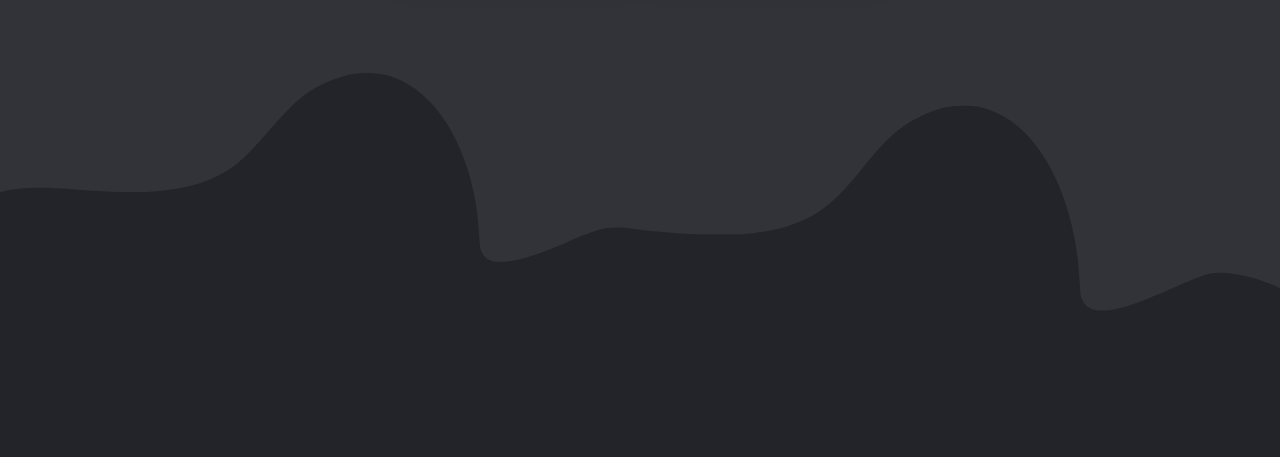
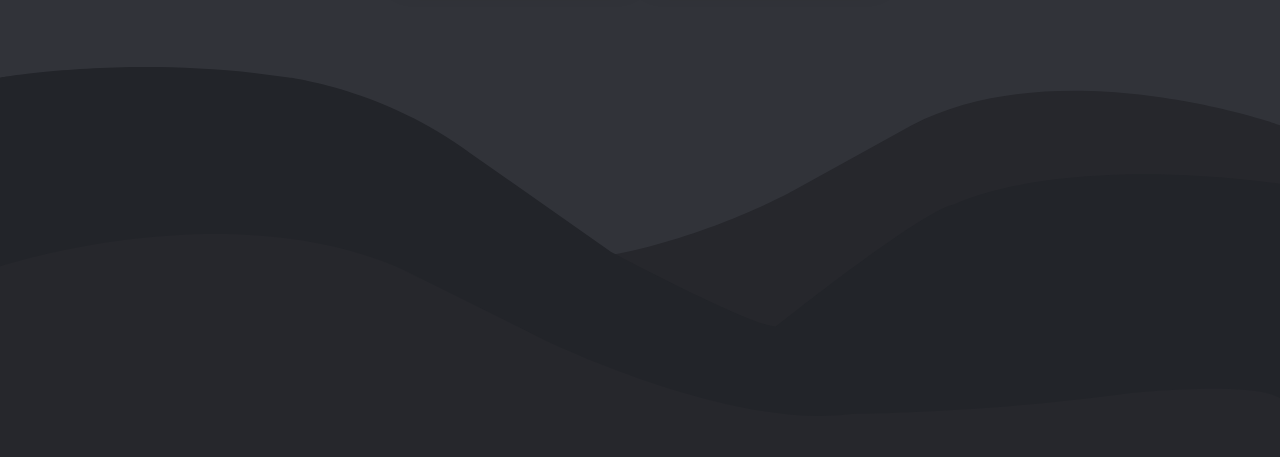
Before and after one commit to Kaeltec/website, a Gatsby site: page / in a window 1280 px wide. Shown: the part 343-800 px from the top of the page. Built offline with nearby package versions, Linux system fonts and the light colour scheme; Gatsby itself is replaced by a stand-in of ours.

Commit message:
chore: wave from home page changed

```diff
--- a/src/pages/index.js
+++ b/src/pages/index.js
@@ -4,6 +4,8 @@ import { Link } from 'gatsby';
 import Layout from '../components/Layout';
 import Image from '../components/Image';
 import SEO from '../components/SEO';
+
+import Wave from '../assets/images/wave.svg';
 
 import {
   Container,
@@ -18,19 +20,7 @@ const HomePage = () => (
 
     <Container>
       <WaveContainer>
-        <svg
-          version="1.0"
-          xmlns="http://www.w3.org/2000/svg"
-          viewBox="0 0 1920.000000 581.000000"
-          preserveAspectRatio="xMidYMid meet"
-        >
-          <g
-            transform="translate(0.000000,581.000000) scale(0.100000,-0.100000)"
-            stroke="none"
-          >
-            <path d="M5319 5455 c-272 -44 -553 -167 -782 -342 -110 -84 -285 -263 -507 -518 -234 -270 -395 -432 -518 -523 -306 -227 -670 -343 -1201 -383 -242 -18 -753 -6 -1141 26 -525 44 -841 39 -1082 -17 l-88 -20 0 -1839 0 -1839 9600 0 9600 0 0 1119 0 1118 -77 36 c-251 114 -597 198 -816 197 -172 -1 -220 -16 -702 -225 -148 -64 -324 -138 -390 -165 -577 -229 -871 -237 -975 -26 -31 62 -32 70 -46 288 -22 349 -56 586 -125 866 -217 884 -675 1520 -1231 1706 -144 49 -213 59 -383 59 -236 1 -392 -37 -635 -154 -320 -154 -499 -312 -890 -789 -83 -102 -197 -235 -252 -297 -363 -405 -747 -592 -1378 -670 -117 -14 -221 -18 -545 -18 -349 0 -442 4 -730 28 -348 29 -429 37 -590 63 -147 23 -345 15 -445 -19 -167 -56 -349 -126 -409 -156 -87 -44 -429 -180 -580 -231 -192 -64 -313 -91 -437 -97 -190 -10 -279 28 -334 141 -29 58 -32 74 -40 222 -13 220 -27 355 -56 524 -176 1031 -704 1770 -1374 1921 -115 26 -328 33 -441 14z" />
-          </g>
-        </svg>
+        <Wave />
       </WaveContainer>
 
       <Content>
--- a/src/styles/pages/index.js
+++ b/src/styles/pages/index.js
@@ -5,18 +5,10 @@ export const Container = styled.section`
 `;
 
 export const WaveContainer = styled.div`
-  position: absolute;
-  z-index: 0;
-  height: 20px;
-  width: 100%;
-
-  bottom: 0;
-  background-color: ${props => props.theme.dark_solid};
-
   svg {
     position: absolute;
     z-index: 0;
-    bottom: 20px;
+    bottom: 0;
     fill: ${props => props.theme.dark_solid};
   }
 `;
```
Also changed, not shown: src/assets/images/wave.svg (added).
